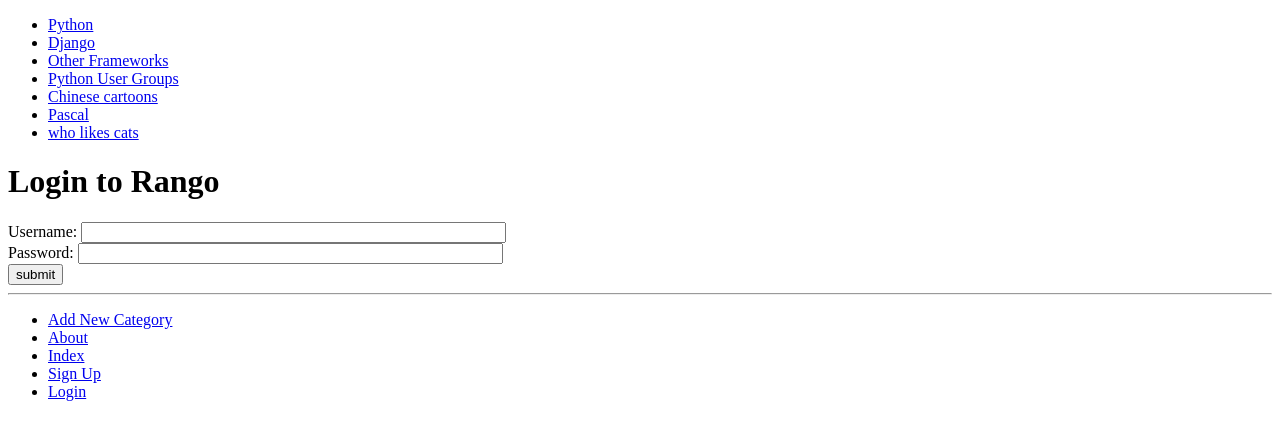
After one commit to mrmblackjack/tango_with_django_project, a Django app: page /rango/login/ in a window 1280 px wide. The commit adds this page. Shown: the top 440 px of the page. Run offline with Django 3.2, Linux system fonts and the light colour scheme; data comes from the database, SQL or seed files in the repository; both versions use the stored data as it was after the commit.

Commit message:
Chapter 9 Login works

```diff
--- a/rango/urls.py
+++ b/rango/urls.py
@@ -14,4 +14,5 @@
 url(r'^register/$',
     views.register,
     name = 'register'),
+url(r'^login/$', views.user_login, name='login'),
 ]
--- a/rango/views.py
+++ b/rango/views.py
@@ -4,7 +4,11 @@
 from rango.forms import CategoryForm
 from rango.forms import PageForm
 from rango.forms import UserForm, UserProfileForm
-from django.http import HttpResponse
+from django.http import HttpResponse, HttpResponseRedirect
+from django.contrib.auth import authenticate, login
+from django.core.urlresolvers import reverse
+
+
 
 
 def index(request):
@@ -121,3 +125,20 @@
                   {'user_form':user_form,
                    'profile_form':profile_form,
 'registered':registered})
+
+def user_login(request):
+    if request.method == 'POST':
+        username = request.POST.get('username')
+        password = request.POST.get('password')
+        user = authenticate(username=username,password=password)
+        if user:
+            if user.is_active:
+                login(request,user)
+                return HttpResponseRedirect(reverse('index'))
+            else:
+                return HttpResponse("Your Rango account is disabled.")
+        else:
+            print("Invalid login details: {0}, {1}".format(username,password))
+            return HttpResponse("Invalid login details supplied.")
+    else:
+        return render(request,'rango/login.html',{})
--- a/templates/rango/base.html
+++ b/templates/rango/base.html
@@ -26,7 +26,9 @@
                 <li><a href="{% url 'add_category' %}">Add New Category</a></li>
                 <li><a href="{% url 'about' %}">About</a></li>
                 <li><a href="{% url 'index' %}">Index</a></li>
-                <li><a href="{% url 'register' %}" >>Sign Up<</a></li>
+                <li><a href="{% url 'register' %}" >Sign Up</a></li>
+                <li><a href="{% url 'login' %}">Login</a></li>
+
             </ul>
         </div>
     </body>
--- /dev/null
+++ b/templates/rango/login.html
@@ -0,0 +1,18 @@
+{% extends 'rango/base.html' %}
+{% load staticfiles %}
+
+{% block title_block %}
+   Login
+{% endblock %}
+
+{% block body_block %}
+<h1>Login to Rango</h1>
+<form id="login_form" method="post" action="{% url 'login' %}">
+   {% csrf_token %}
+   Username: <input type="text" name="username" value="" size="50" />
+   <br />
+   Password: <input type="password" name="password" value="" size="50" />
+   <br />
+   <input type="submit" value="submit" />
+</form>
+{% endblock %}
```
Also changed, not shown: templates/rango/index.html (+6 -1 lines), db.sqlite3.
